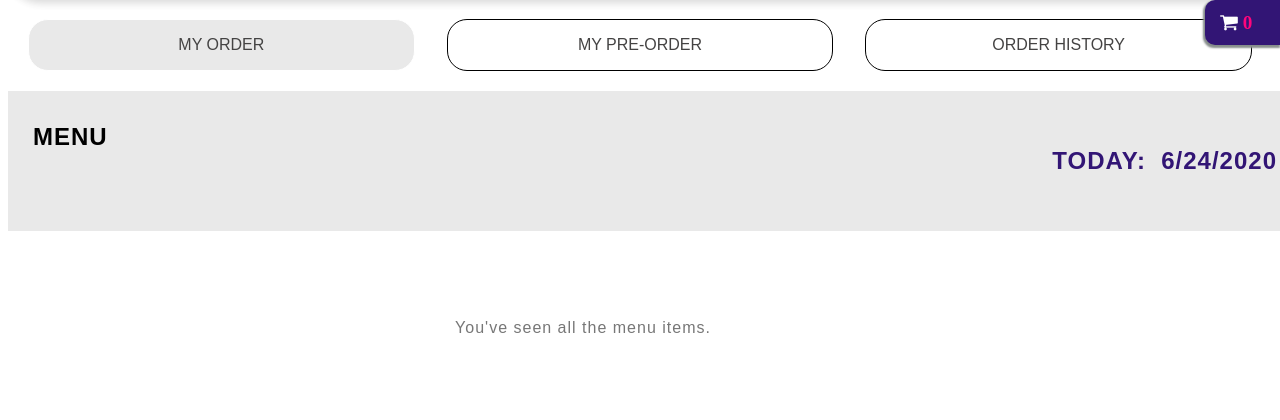
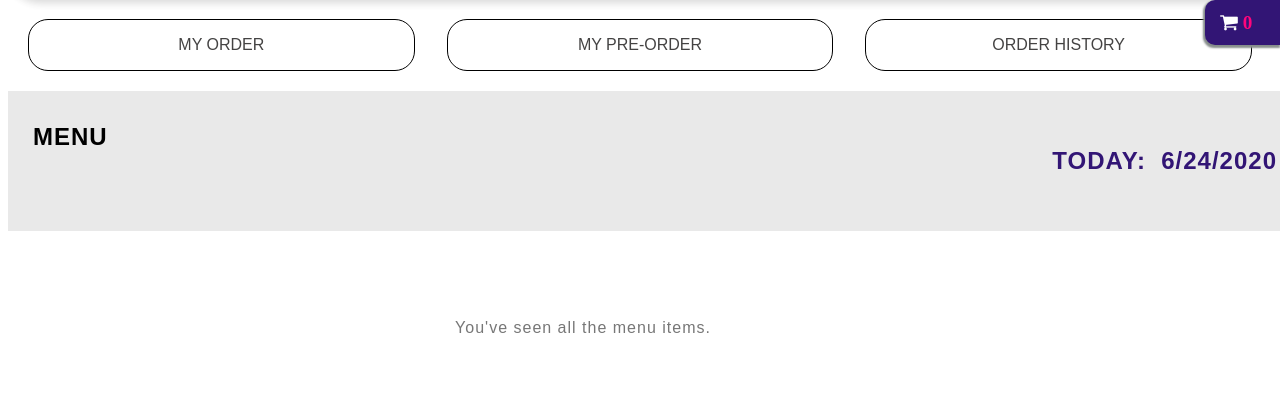
Before and after one commit to danishrashidin/carsgit, a PHP site: page /menu.php?Restaurant_ID=1 in a window 1280 px wide; the page is wider, and only the part inside the window is pictured. Shown: the part 355-775 px from the top of that part. Run offline with PHP 8.4, Linux system fonts and the light colour scheme; data that the repository does not hold is empty.

Commit message:
change one line of code

```diff
--- a/menu.php
+++ b/menu.php
@@ -68,7 +68,7 @@
   <div class="main-nav">
     <ul>
       <li>
-        <a href="dashboard.php?page=myorder" class="active">my order</a>
+        <a href="dashboard.php?page=myorder" >my order</a>
       </li>
       <li>
         <a href="dashboard.php?page=mypreorder">my pre-order</a>
```
